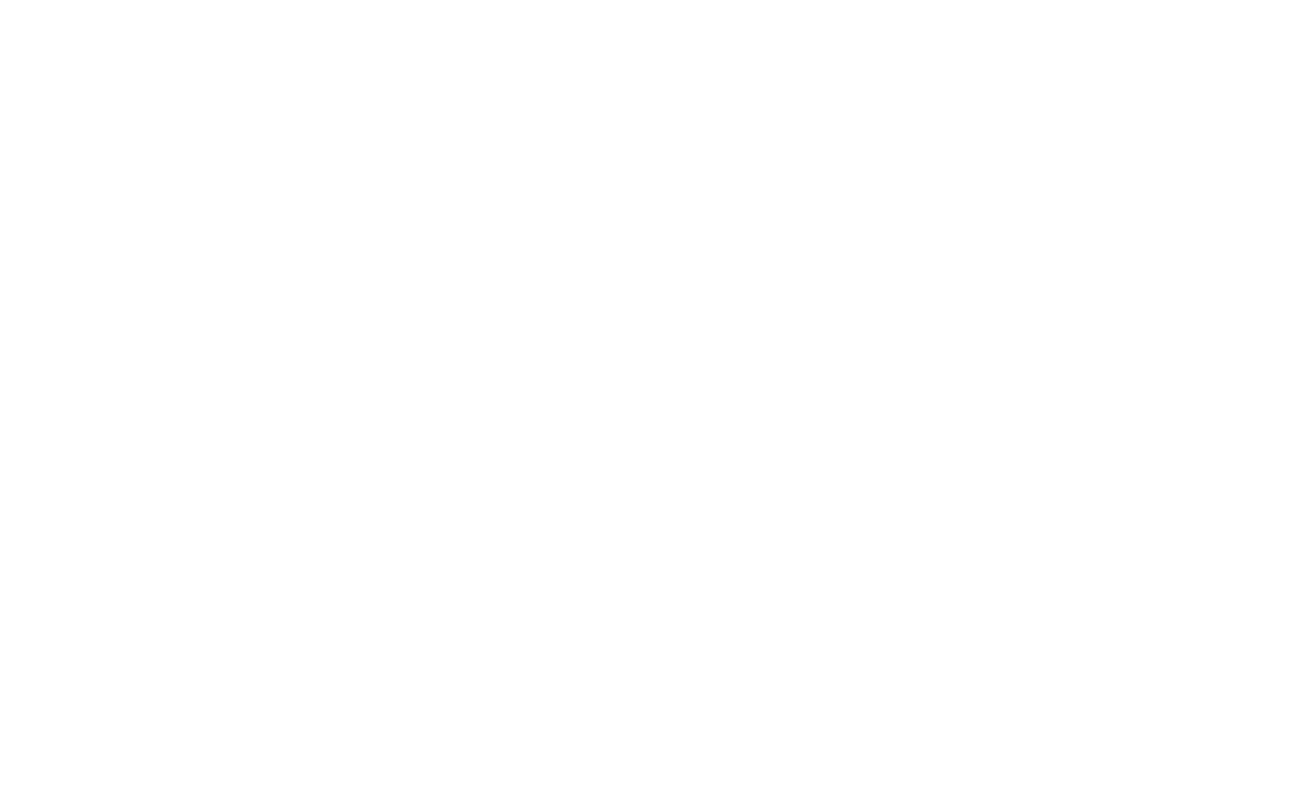
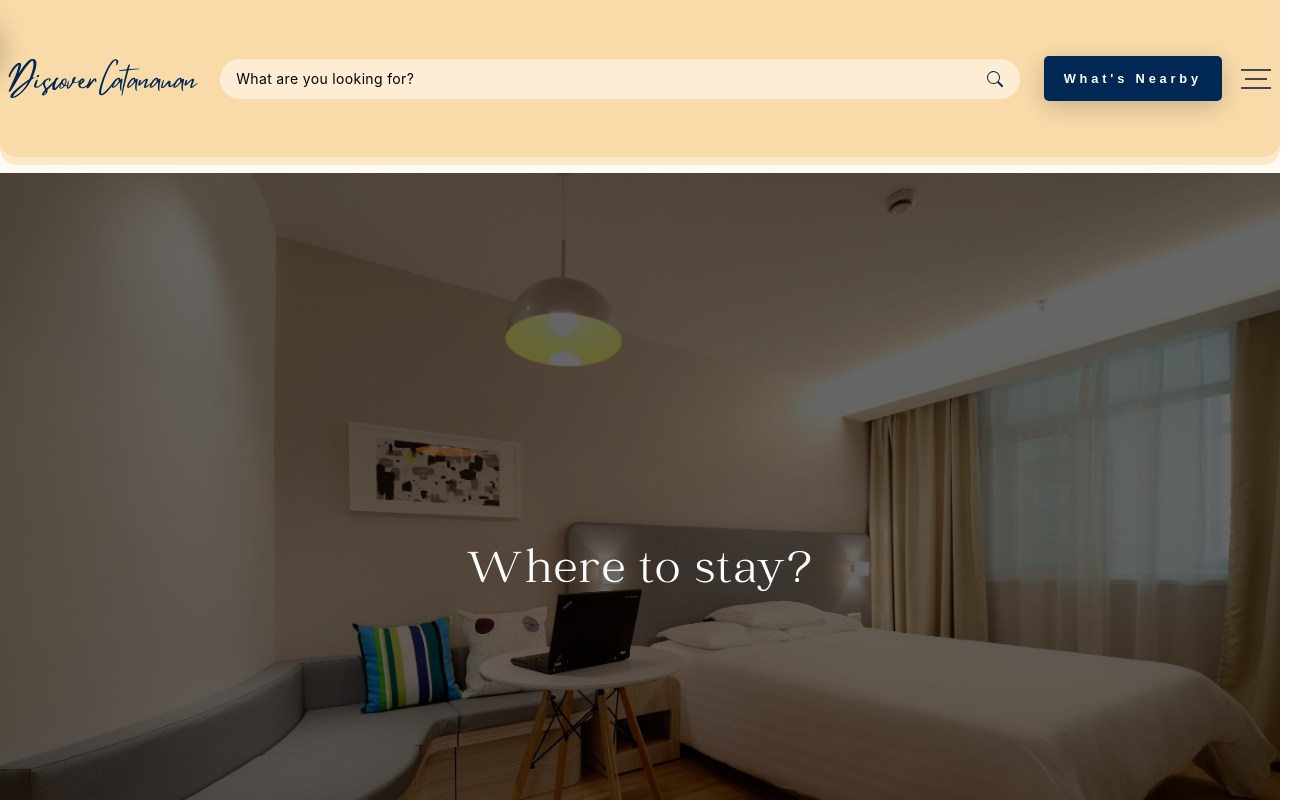
Before and after one commit to Rej327/Catanauan-Tour-Guide, a React (Vite) app: page /hotels in a window 1280 px wide. Before the commit this address had no page. Shown: the top 800 px of the page, 1308 px wide, since content can reach past the window. Built offline with nearby package versions, Linux system fonts and the light colour scheme.

Commit message:
Add Hotel Page

```diff
--- a/src/App.jsx
+++ b/src/App.jsx
@@ -11,6 +11,7 @@
 import "./styles/slideArrow.css";
 import ResortPage from "./page/ResortPage";
 import RestoPage from "./page/RestoPage";
+import HotelPage from "./page/HotelPage";
 
 export const LangContext = createContext(null);
 
@@ -35,6 +36,8 @@
             <Route path="/beaches/:id" element={<Beaches />} />
             <Route path="/resorts/" element={<ResortPage />} />
             <Route path="/restaurants/" element={<RestoPage />} />
+            <Route path="/restaurants/" element={<RestoPage />} />
+            <Route path="/hotels/" element={<HotelPage />} />
           </Routes>
         </BrowserRouter>
       </LangContext.Provider>
--- /dev/null
+++ b/src/components/hotel_page/HotelCover.jsx
@@ -0,0 +1,18 @@
+import React from "react";
+import Cover from "../common/Cover";
+
+const HotelCover = () => {
+  return (
+    <div>
+      <Cover
+        bgImage="bg-[url(./assets/PageCover/hotelcover.jpg)]"
+        header="Where to stay?"
+        selectedPage="Hotels"
+        title="Discover accommodation in Catanauan"
+        context="Explore a variety of outstanding accommodations in the charming town of Catanauan. From cozy bed and breakfasts to luxurious resorts, there's a perfect place to stay for every traveler's taste and preference."
+      />
+    </div>
+  );
+};
+
+export default HotelCover;
--- /dev/null
+++ b/src/page/HotelPage.jsx
@@ -0,0 +1,18 @@
+import React from "react";
+import Footer from "../components/common/Footer";
+import NavigatonInOtherPage from "../components/common/NavigatonInOtherPage";
+import HotelCover from "../components/hotel_page/HotelCover";
+
+const ResortPage = () => {
+  return (
+    <div>
+      <NavigatonInOtherPage />
+      <div>
+        <HotelCover />
+      </div>
+      <Footer />
+    </div>
+  );
+};
+
+export default ResortPage;
```
Also changed, not shown: src/assets/PageCover/hotelcover.jpg (added).
